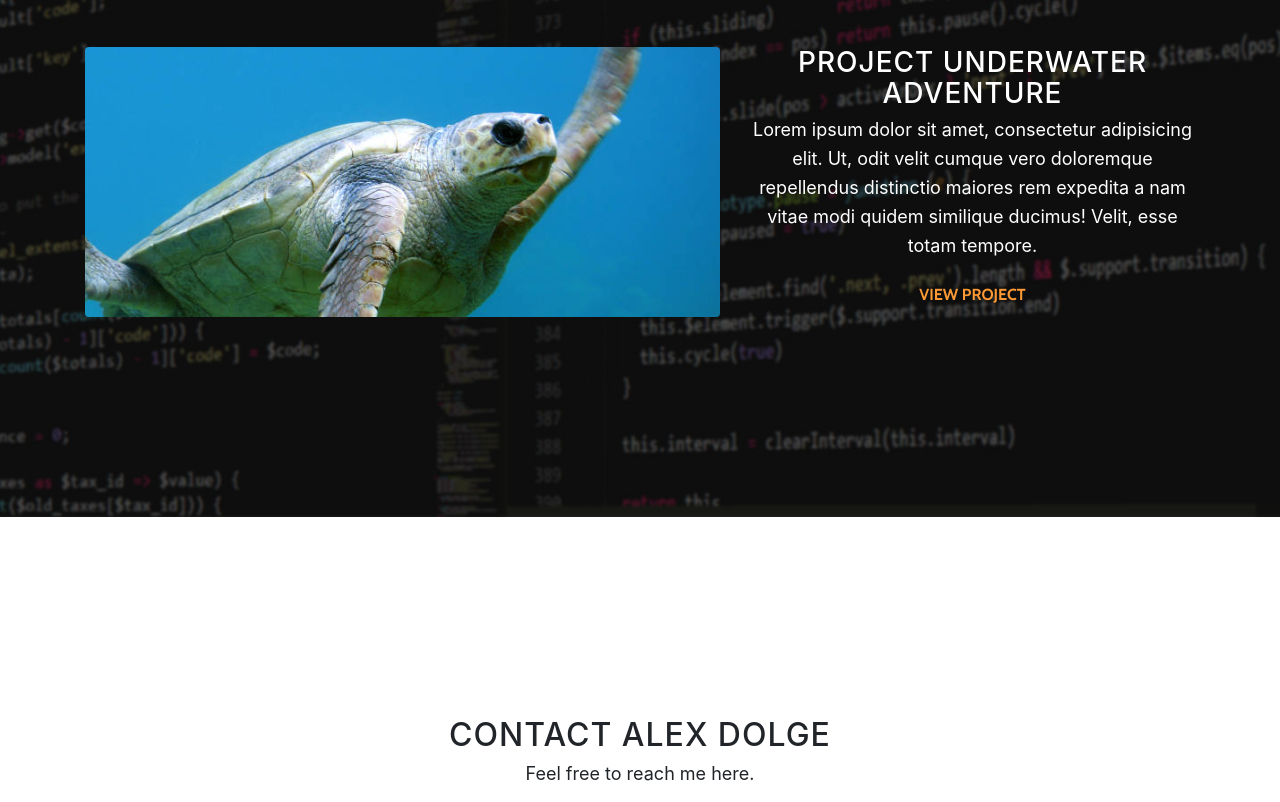
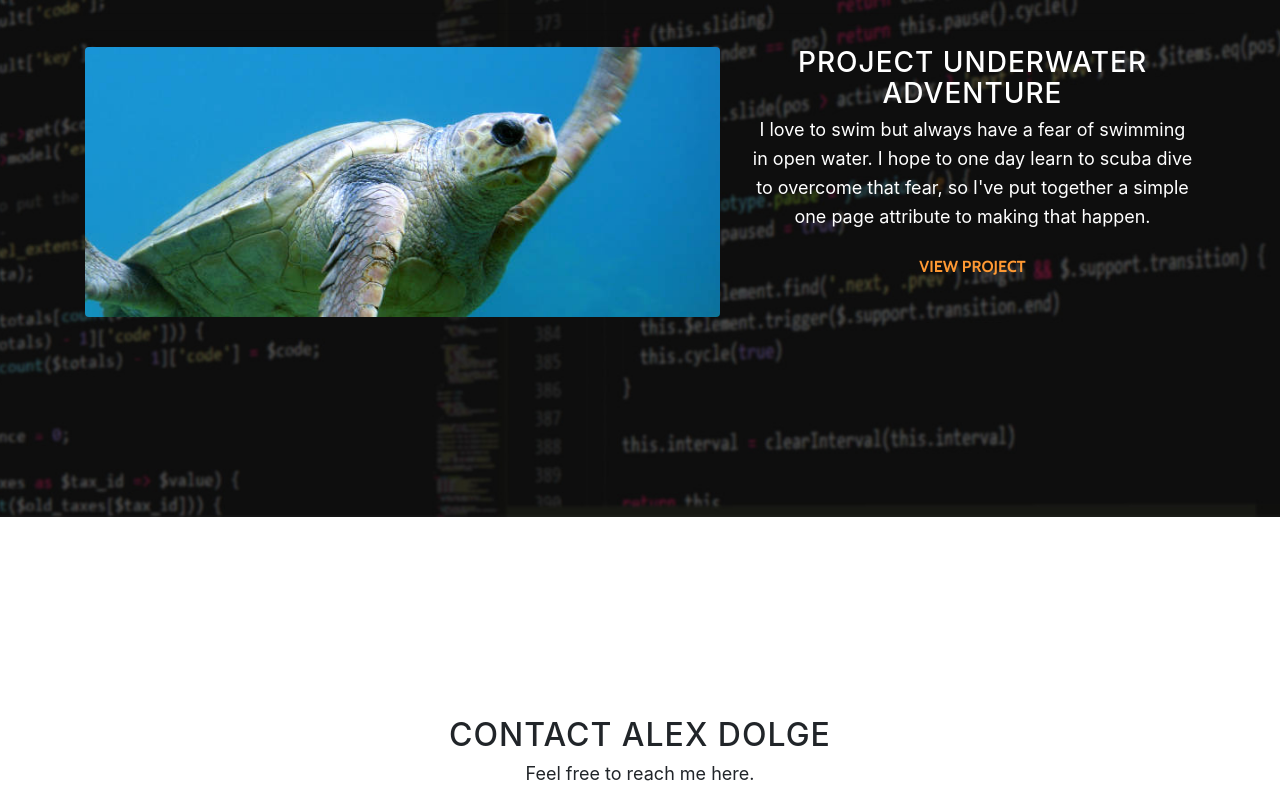
Before and after one commit to atdolge/atdolge.github.io, a website with bundled scripts: page index.html in a window 1280 px wide. Shown: the part 2002-2804 px from the top of the page. Built offline with nearby package versions, Linux system fonts and the light colour scheme.

Commit message:
Fixed summary of project 2

```diff
--- a/index.html
+++ b/index.html
@@ -112,7 +112,7 @@
           </div>
           <div class="col-md-5">
             <h3>Project Underwater Adventure</h3>
-            <p>Lorem ipsum dolor sit amet, consectetur adipisicing elit. Ut, odit velit cumque vero doloremque repellendus distinctio maiores rem expedita a nam vitae modi quidem similique ducimus! Velit, esse totam tempore.</p>
+            <p>I love to swim but always have a fear of swimming in open water. I hope to one day learn to scuba dive to overcome that fear, so I've put together a simple one page attribute to making that happen.</p>
             <a class="btn btn-default" href="portfolio/project2/index.html">View Project</a>
           </div>
         </div>
```
